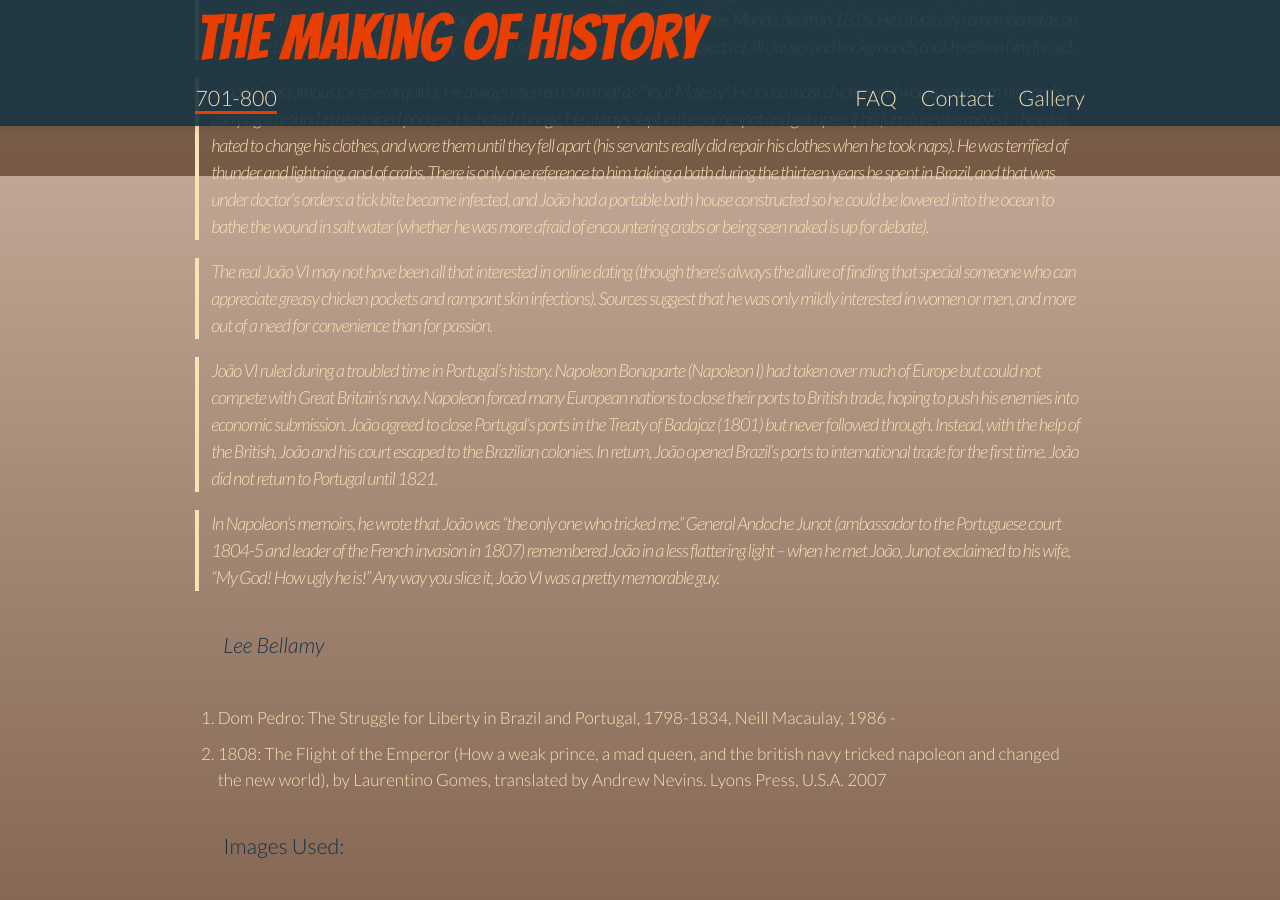
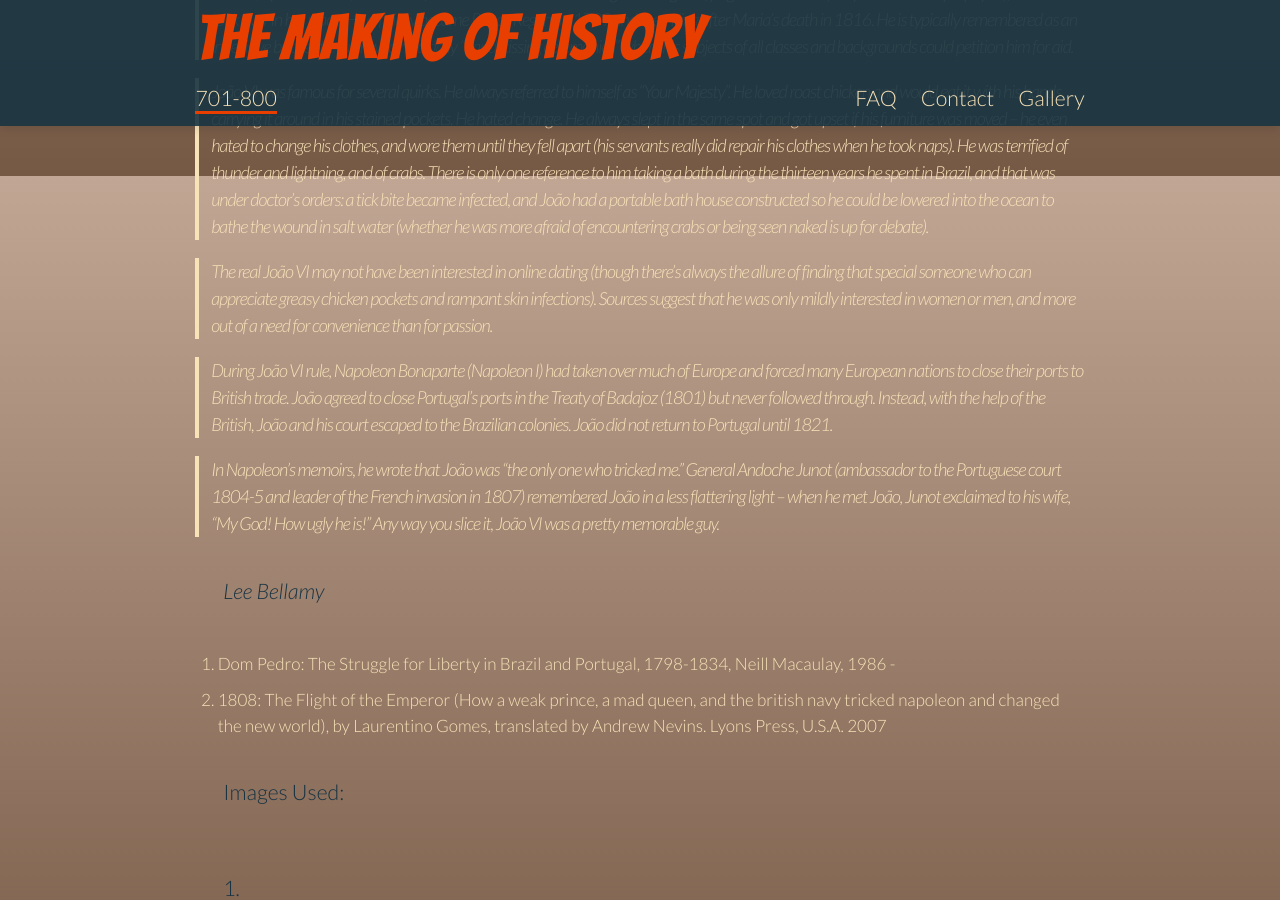
Before and after one commit to benadamstyles/making-of-history, a Jekyll site: the page built from _posts/2015-06-19-historic-hotties-dom-joao-vi-king-john-vi.md, in a window 1280 px wide and 900 px high, scrolled down 724 px. Built offline with Jekyll 4.4.1, drawn with Linux system fonts in a browser that asks for light colours; some web fonts are replaced.

Commit message:
Updated 2015-06-19-historic-hotties-dom-joao-vi-king-john-vi.md

```diff
--- a/_posts/2015-06-19-historic-hotties-dom-joao-vi-king-john-vi.md
+++ b/_posts/2015-06-19-historic-hotties-dom-joao-vi-king-john-vi.md
@@ -19,9 +19,9 @@
 
 > João VI was famous for several quirks. He always referred to himself as “Your Majesty”. He loved roast chicken and would eat it with his hands, carrying it around in his stained pockets. He hated change. He always slept in the same spot and got upset if his furniture was moved -- he even hated to change his clothes, and wore them until they fell apart (his servants really did repair his clothes when he took naps). He was terrified of thunder and lightning, and of crabs. There is only one reference to him taking a bath during the thirteen years he spent in Brazil, and that was under doctor’s orders: a tick bite became infected, and João had a portable bath house constructed so he could be lowered into the ocean to bathe the wound in salt water (whether he was more afraid of encountering crabs or being seen naked is up for debate).
 
-> The real João VI may not have been all that interested in online dating (though there’s always the allure of finding that special someone who can appreciate greasy chicken pockets and rampant skin infections). Sources suggest that he was only mildly interested in women or men, and more out of a need for convenience than for passion.
+> The real João VI may not have been interested in online dating (though there’s always the allure of finding that special someone who can appreciate greasy chicken pockets and rampant skin infections). Sources suggest that he was only mildly interested in women or men, and more out of a need for convenience than for passion.
 
-> João VI ruled during a troubled time in Portugal’s history. Napoleon Bonaparte (Napoleon I) had taken over much of Europe but could not compete with Great Britain’s navy. Napoleon forced many European nations to close their ports to British trade, hoping to push his enemies into economic submission. João agreed to close Portugal’s ports in the Treaty of Badajoz (1801)  but never followed through. Instead, with the help of the British, João and his court escaped to the Brazilian colonies. In return, João opened Brazil’s ports to international trade for the first time. João did not return to Portugal until 1821.
+> During João VI rule, Napoleon Bonaparte (Napoleon I) had taken over much of Europe and forced many European nations to close their ports to British trade. João agreed to close Portugal’s ports in the Treaty of Badajoz (1801)  but never followed through. Instead, with the help of the British, João and his court escaped to the Brazilian colonies. João did not return to Portugal until 1821.
 
 > In Napoleon’s memoirs, he wrote that João was “the only one who tricked me.” General Andoche Junot (ambassador to the Portuguese court 1804-5 and leader of the French invasion in 1807) remembered João in a less flattering light -- when he met João, Junot exclaimed to his wife, “My God! How ugly he is!” Any way you slice it, João VI was a pretty memorable guy.
 
```
